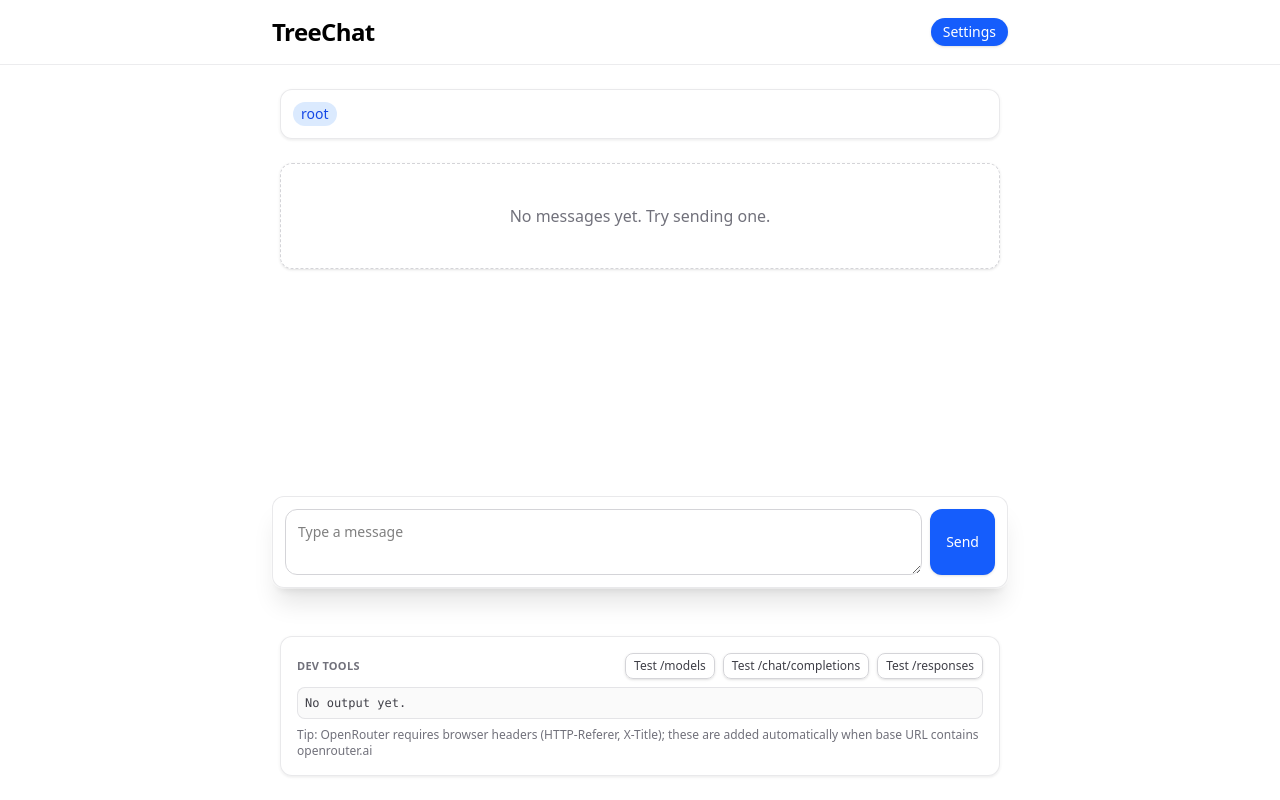
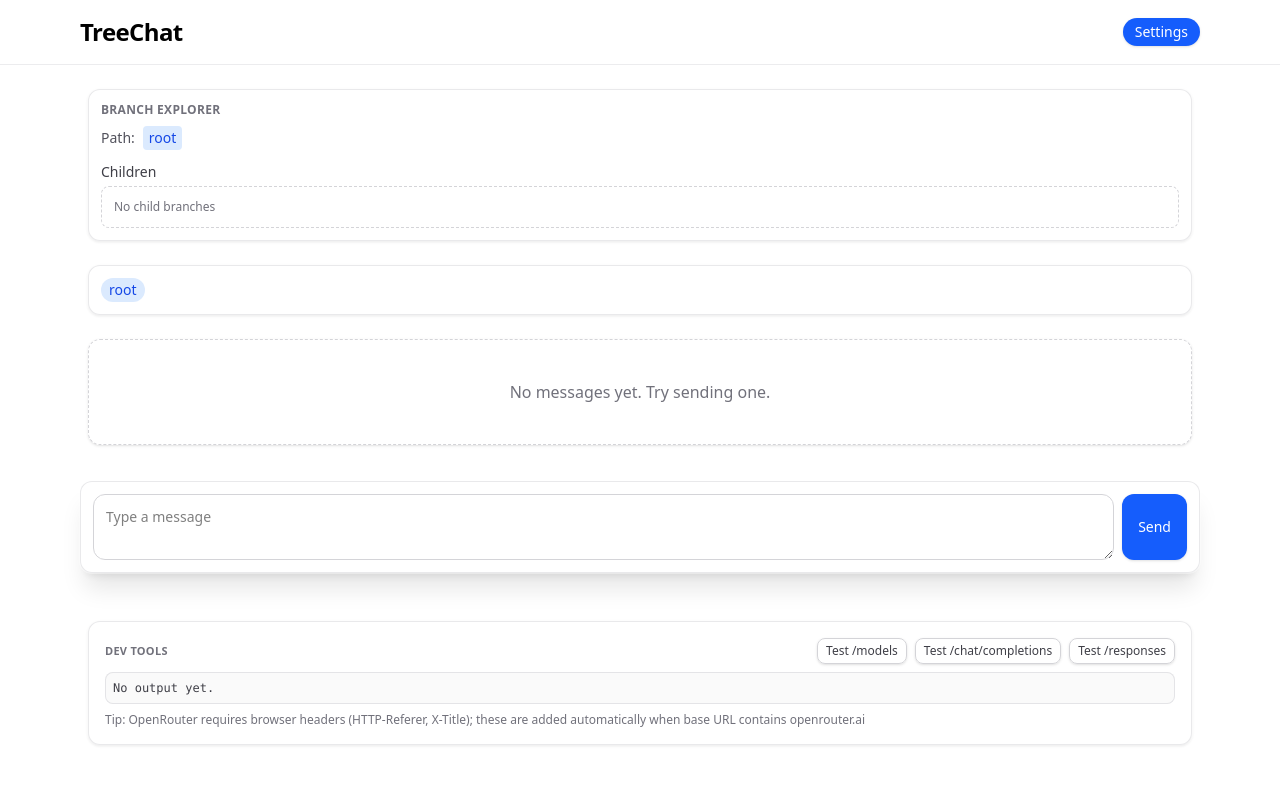
Before and after one commit to bioshazard/tree-chat, a React (Vite) app in the folder app/: page / in a window 1280 px wide. Built offline with nearby package versions, Linux system fonts and the light colour scheme.

Commit message:
branching actually pretty great

```diff
--- a/app/src/App.tsx
+++ b/app/src/App.tsx
@@ -8,6 +8,7 @@ import type { RuntimeConfig } from './settings'
 import { streamText } from 'ai'
 import { createOpenAI } from '@ai-sdk/openai'
 import { DevPanel } from './components/DevPanel'
+import { BranchExplorer } from './components/BranchExplorer'
 
 function App() {
   const [openSettings, setOpenSettings] = useState(false)
@@ -16,6 +17,7 @@ function App() {
   const [cfg, setCfg] = useState<RuntimeConfig | null>(() => (persist ? loadConfig() : null))
   const [error, setError] = useState<string | null>(null)
   const abortRef = useRef<AbortController | null>(null)
+  const [showExplorer, setShowExplorer] = useState(false)
   const tree = useTreeChat()
   const path = tree.path()
   const transcript = tree.transcript()
@@ -73,8 +75,16 @@ function App() {
   return (
     <div className="flex min-h-dvh flex-col">
       <header className="sticky top-0 z-20 border-b border-zinc-200/70 bg-white/80 backdrop-blur supports-[backdrop-filter]:bg-white/60 dark:border-zinc-800/70 dark:bg-zinc-900/70">
-        <div className="container mx-auto flex max-w-3xl items-center justify-between p-4">
+        <div className="container mx-auto flex max-w-6xl items-center justify-between p-4">
+          <div className="flex items-center gap-2">
+            <button
+              className="rounded-full bg-indigo-600 px-3 py-1 text-sm font-medium text-white shadow-sm transition hover:bg-indigo-700 md:hidden"
+              onClick={() => setShowExplorer((v) => !v)}
+            >
+              Branches
+            </button>
             <h1 className="text-2xl font-semibold tracking-tight">TreeChat</h1>
+          </div>
           <button
             className="rounded-full bg-blue-600 px-3 py-1 text-sm font-medium text-white shadow-sm transition hover:bg-blue-700"
             onClick={() => setOpenSettings(true)}
@@ -84,7 +94,33 @@ function App() {
         </div>
       </header>
 
-      <main className="container mx-auto flex max-w-3xl flex-1 flex-col gap-6 p-6">
+      <main className="container mx-auto max-w-6xl flex-1 p-4 md:p-6">
+        {showExplorer && (
+          <div className="mb-4 md:hidden">
+            <BranchExplorer
+              path={path}
+              children={tree.children()}
+              activeId={tree.activeBranchId}
+              onSelect={(id) => {
+                tree.setActiveBranch(id)
+                setShowExplorer(false)
+              }}
+              onRename={(id, title) => tree.renameBranch(id, title)}
+            />
+          </div>
+        )}
+
+        <div className="md:grid md:grid-cols-[minmax(220px,280px),1fr] md:gap-6">
+          <aside className="hidden md:block">
+            <BranchExplorer
+              path={path}
+              children={tree.children()}
+              activeId={tree.activeBranchId}
+              onSelect={(id) => tree.setActiveBranch(id)}
+              onRename={(id, title) => tree.renameBranch(id, title)}
+            />
+          </aside>
+          <section className="flex min-h-[60dvh] flex-col gap-6">
           {error && (
             <div className="rounded-md border border-red-200 bg-red-50 p-2 text-sm text-red-800 shadow-sm dark:border-red-900/60 dark:bg-red-950/40 dark:text-red-200">
               {error}
@@ -113,6 +149,8 @@ function App() {
           </div>
 
           <DevPanel cfg={cfg} />
+          </section>
+        </div>
       </main>
 
       {openSettings && (
--- /dev/null
+++ b/app/src/components/BranchExplorer.tsx
@@ -0,0 +1,106 @@
+import { useState } from 'react'
+import type { BranchNode } from '../state/types'
+
+export function BranchExplorer({
+  path,
+  children,
+  activeId,
+  onSelect,
+  onRename,
+}: {
+  path: BranchNode[]
+  children: BranchNode[]
+  activeId: string
+  onSelect: (id: string) => void
+  onRename: (id: string, title: string) => void
+}) {
+  const [editingId, setEditingId] = useState<string | null>(null)
+  const [draft, setDraft] = useState('')
+
+  function startEdit(b: BranchNode) {
+    setEditingId(b.id)
+    setDraft(b.title ?? '')
+  }
+
+  function submit() {
+    if (editingId != null) {
+      onRename(editingId, draft.trim() || draft)
+      setEditingId(null)
+    }
+  }
+
+  return (
+    <div className="rounded-xl border border-zinc-200/80 bg-white/80 p-3 shadow-sm ring-1 ring-white/40 backdrop-blur dark:border-zinc-800/80 dark:bg-zinc-900/70">
+      <div className="mb-2 text-xs font-semibold uppercase tracking-wide text-zinc-500">Branch Explorer</div>
+
+      <div className="mb-3 text-sm text-zinc-600 dark:text-zinc-400">
+        Path:
+        <span className="ml-2">
+          {path.map((b, i) => (
+            <span key={b.id}>
+              <button
+                className={`rounded px-1.5 py-0.5 ${b.id === activeId ? 'bg-blue-100 text-blue-700 dark:bg-blue-900/50 dark:text-blue-200' : 'hover:bg-zinc-100 dark:hover:bg-zinc-800'}`}
+                onClick={() => onSelect(b.id)}
+              >
+                {b.title ?? 'untitled'}
+              </button>
+              {i < path.length - 1 && <span className="px-1 text-zinc-400">›</span>}
+            </span>
+          ))}
+        </span>
+      </div>
+
+      <div className="text-sm">
+        <div className="mb-1 font-medium text-zinc-700 dark:text-zinc-300">Children</div>
+        {children.length === 0 ? (
+          <div className="rounded-lg border border-dashed border-zinc-300 p-3 text-xs text-zinc-500 dark:border-zinc-700">No child branches</div>
+        ) : (
+          <ul className="flex flex-col gap-2">
+            {children.map((b) => (
+              <li key={b.id} className="flex items-center gap-2">
+                <button
+                  className={`rounded-md border px-2 py-1 text-xs shadow-sm transition ${
+                    b.id === activeId
+                      ? 'border-blue-300 bg-blue-100 text-blue-700 hover:bg-blue-200 dark:border-blue-800/60 dark:bg-blue-900/40 dark:text-blue-200'
+                      : 'border-zinc-300 bg-white/70 hover:bg-zinc-100 dark:border-zinc-700 dark:bg-zinc-900/60'
+                  }`}
+                  onClick={() => onSelect(b.id)}
+                  title={b.id}
+                >
+                  {b.title ?? 'untitled'}
+                </button>
+
+                {editingId === b.id ? (
+                  <>
+                    <input
+                      className="min-w-32 rounded-md border border-zinc-300 bg-transparent p-1 text-xs outline-none focus:ring-2 focus:ring-blue-500 dark:border-zinc-700"
+                      value={draft}
+                      onChange={(e) => setDraft(e.target.value)}
+                      onKeyDown={(e) => {
+                        if (e.key === 'Enter') submit()
+                        if (e.key === 'Escape') setEditingId(null)
+                      }}
+                    />
+                    <button
+                      className="rounded-md bg-blue-600 px-2 py-1 text-xs font-medium text-white"
+                      onClick={submit}
+                    >
+                      Save
+                    </button>
+                  </>
+                ) : (
+                  <button
+                    className="rounded-md border border-zinc-300 px-2 py-1 text-xs hover:bg-zinc-100 dark:border-zinc-700 dark:hover:bg-zinc-800"
+                    onClick={() => startEdit(b)}
+                  >
+                    Rename
+                  </button>
+                )}
+              </li>
+            ))}
+          </ul>
+        )}
+      </div>
+    </div>
+  )
+}
--- a/app/src/components/MessageList.tsx
+++ b/app/src/components/MessageList.tsx
@@ -41,13 +41,12 @@ export function MessageList({
                 }
               >
                 <div className="whitespace-pre-wrap leading-relaxed">{m.content}</div>
-                <div className="absolute -right-2 -top-2 opacity-0 transition-opacity group-hover:opacity-100">
+                {!isUser && (
+                  <div className="absolute -right-2 -top-2">
                     <button
                       className={
                         'rounded-full border px-2 py-0.5 text-[10px] font-medium shadow-sm transition ' +
-                      (isUser
-                        ? 'border-blue-400/50 bg-blue-500/20 text-white/90 hover:bg-blue-500/30'
-                        : 'border-indigo-200 bg-indigo-100/70 text-indigo-700 hover:bg-indigo-200 dark:border-zinc-700 dark:bg-zinc-900/70 dark:text-zinc-300 dark:hover:bg-zinc-800')
+                      'border-indigo-200 bg-indigo-100/70 text-indigo-700 hover:bg-indigo-200 dark:border-zinc-700 dark:bg-zinc-900/70 dark:text-zinc-300 dark:hover:bg-zinc-800'
                       }
                       onClick={() => onFork?.(m.id)}
                       title="Fork from here"
@@ -55,6 +54,7 @@ export function MessageList({
                       Fork
                     </button>
                   </div>
+                )}
               </div>
               {isUser && (
                 <div className="flex h-7 w-7 select-none items-center justify-center rounded-full bg-blue-600 text-[10px] font-semibold uppercase text-white">
--- a/app/src/hooks/useTreeChat.ts
+++ b/app/src/hooks/useTreeChat.ts
@@ -1,6 +1,6 @@
 import { useMemo, useRef, useState } from 'react'
 import type { BranchNode, Message } from '../state/types'
-import { appendMessage, createInitialState, forkBranch, getPath, getTranscript, setActiveBranch, updateMessageContent, type TreeState } from '../state/tree'
+import { appendMessage, createInitialState, forkBranch, getChildren, getPath, getTranscript, renameBranch, setActiveBranch, updateMessageContent, type TreeState } from '../state/tree'
 
 export function useTreeChat() {
   const [version, setVersion] = useState(0)
@@ -22,6 +22,9 @@ export function useTreeChat() {
       },
       transcript(): Message[] {
         return getTranscript(get(), get().activeBranchId)
+      },
+      children(): BranchNode[] {
+        return getChildren(get(), get().activeBranchId)
       },
       sendUser(content: string): Message {
         const msg = appendMessage(get(), {
@@ -53,6 +56,10 @@ export function useTreeChat() {
         setActiveBranch(get(), id)
         bump()
       },
+      renameBranch(id: string, title: string) {
+        renameBranch(get(), id, title)
+        bump()
+      },
     }
   }, [])
 
--- a/app/src/state/tree.ts
+++ b/app/src/state/tree.ts
@@ -1,4 +1,5 @@
 import type { BranchNode, Message } from './types'
+import { generateId } from 'ai'
 
 export type TreeState = {
   branches: Map<string, BranchNode>
@@ -47,7 +48,7 @@ export function forkBranch(state: TreeState, fromMessageId: string): BranchNode
     id: crypto.randomUUID(),
     parentId: parentBranch.id,
     forkSeq: from.seq,
-    title: undefined,
+    title: generateId().slice(0, 6),
     createdAt: Date.now(),
   }
   state.branches.set(node.id, node)
@@ -97,3 +98,18 @@ export function getTranscript(state: TreeState, leafId: string): Message[] {
   }
   return result
 }
+
+export function getChildren(state: TreeState, parentId: string): BranchNode[] {
+  const out: BranchNode[] = []
+  for (const b of state.branches.values()) {
+    if (b.parentId === parentId) out.push(b)
+  }
+  out.sort((a, b) => a.createdAt - b.createdAt)
+  return out
+}
+
+export function renameBranch(state: TreeState, id: string, title: string) {
+  const b = state.branches.get(id)
+  if (!b) throw new Error('Unknown branch id')
+  b.title = title
+}
```
Lines whose indentation alone changed are shown as unchanged.
